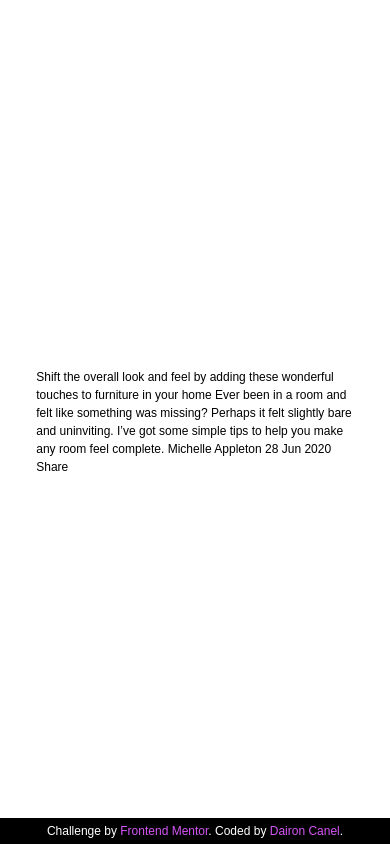
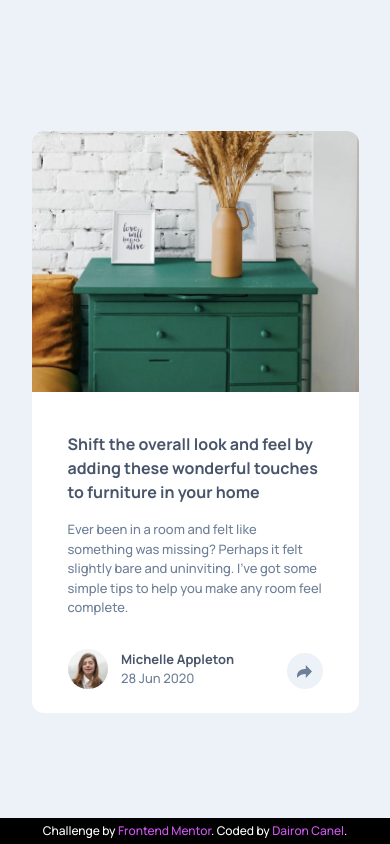
Before and after one commit to dairon-canel/article-preview-component, a website: page public/index.html in a window 390 px wide. Drawn offline with Linux system fonts and the light colour scheme.

Commit message:
feat: finished mobile design

```diff
--- a/public/index.html
+++ b/public/index.html
@@ -16,15 +16,50 @@
 
     <title>Frontend Mentor | Article preview component</title>
   </head>
-  <body class="grid min-h-screen">
+  <body class="grid min-h-screen bg-lightGrayishBlue">
     <main
-      class="mx-6 grid h-fit w-11/12 place-self-center rounded-2xl bg-white px-5 md:max-w-3xl md:grid-cols-2 md:overflow-hidden"
+      class="mx-6 grid h-fit min-w-327 max-w-327 place-self-center overflow-hidden rounded-xl bg-white"
     >
-      Shift the overall look and feel by adding these wonderful touches to
-      furniture in your home Ever been in a room and felt like something was
-      missing? Perhaps it felt slightly bare and uninviting. I’ve got some
-      simple tips to help you make any room feel complete. Michelle Appleton 28
-      Jun 2020 Share
+      <picture>
+        <img src="./drawers.jpg" alt="drawers with flowers on top" />
+      </picture>
+      <section class="mt-10 px-9">
+        <h1 class="mb-4 text-base font-700 text-VeryDarkGrayishBlue">
+          Shift the overall look and feel by adding these wonderful touches to
+          furniture in your home
+        </h1>
+        <p class="text-DesaturatedDarkBlue">
+          Ever been in a room and felt like something was missing? Perhaps it
+          felt slightly bare and uninviting. I’ve got some simple tips to help
+          you make any room feel complete.
+        </p>
+        <div class="relative mt-8 mb-6 grid grid-flow-col">
+          <picture
+            class="h-10 w-10 place-self-start overflow-hidden rounded-full"
+          >
+            <img
+              src="./avatar-michelle.jpg"
+              alt="avatar of michelle appleton"
+            />
+          </picture>
+          <div class="ml-2 w-40 place-self-center">
+            <div class="font-700 text-VeryDarkGrayishBlue">
+              Michelle Appleton
+            </div>
+            <p class="text-DesaturatedDarkBlue">28 Jun 2020</p>
+          </div>
+          <picture
+            class="grid h-9 w-9 place-self-end rounded-full bg-lightGrayishBlue"
+          >
+            <img
+              class="place-self-center"
+              src="./icon-share.svg"
+              alt="share icon"
+            />
+          </picture>
+          <div class="absolute"></div>
+        </div>
+      </section>
     </main>
     <footer class="attribution">
       Challenge by
--- a/src/input-style.css
+++ b/src/input-style.css
@@ -8,7 +8,7 @@ html {
 
 body {
   font-family: 'Manrope', sans-serif;
-  font-size: 13px;
+  font-size: 0.81rem;
 }
 
 .attribution {
--- a/tailwind.config.js
+++ b/tailwind.config.js
@@ -6,6 +6,10 @@ module.exports = {
     extend: {},
     minWidth: {
       375: '375px',
+      327: '327px',
+    },
+    maxWidth: {
+      327: '327px',
     },
     colors: {
       VeryDarkGrayishBlue: 'hsl(217, 19%, 35%)',
```
Also changed, not shown: public/output-style.css.
